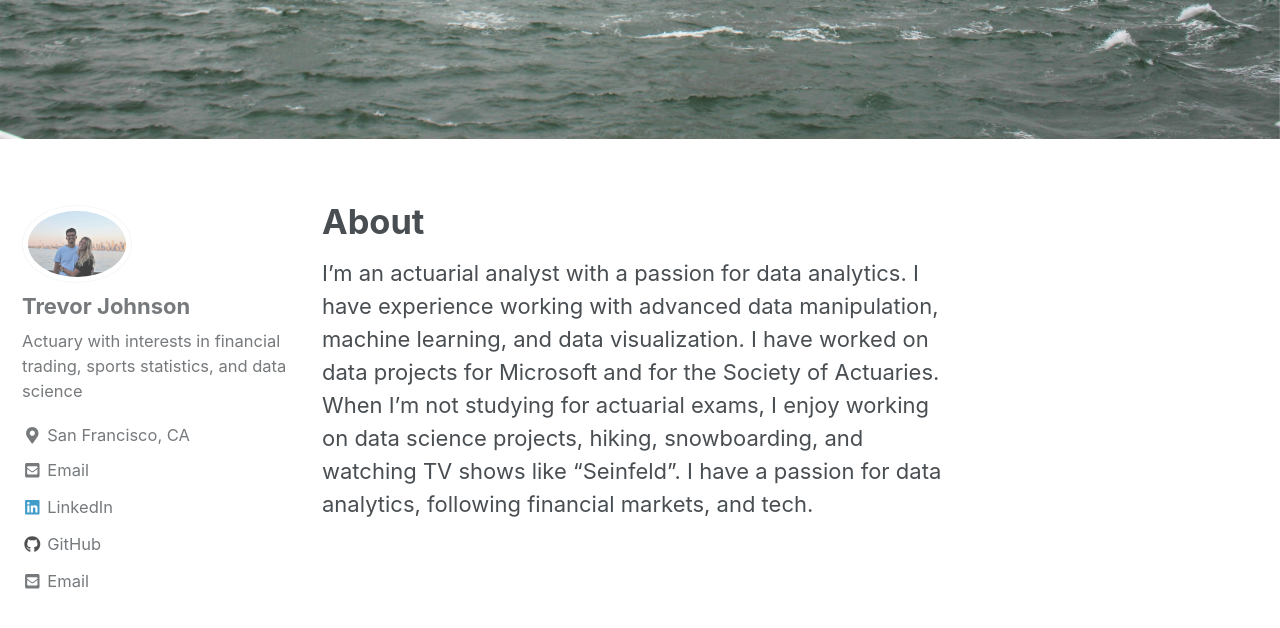
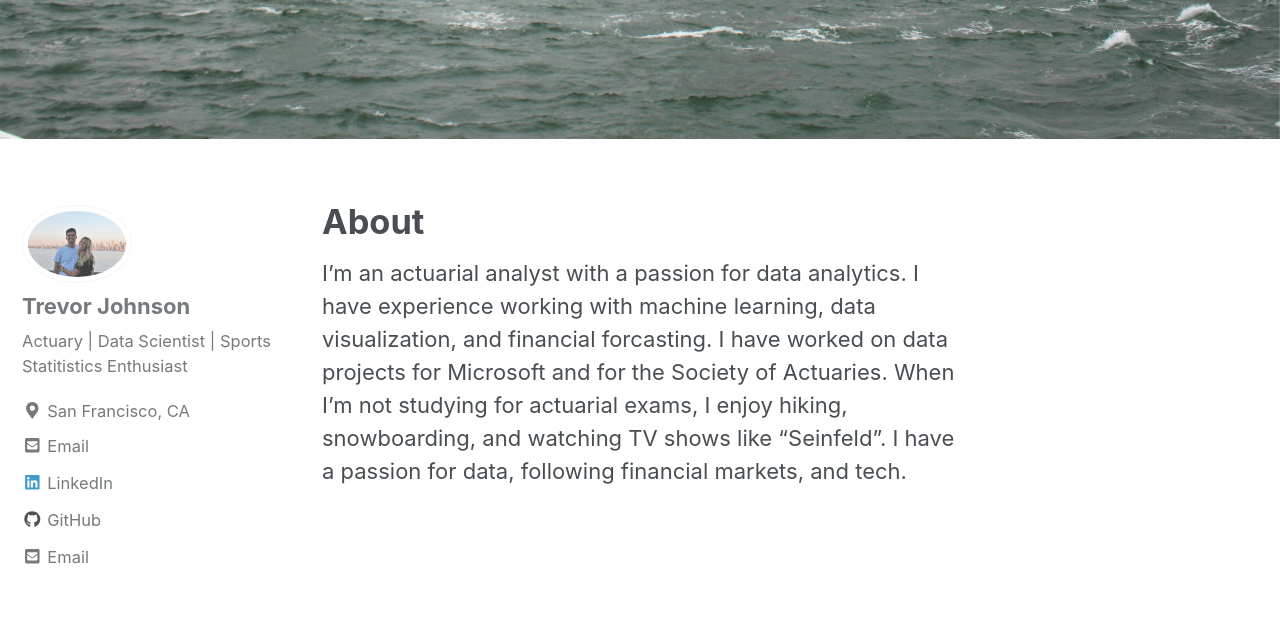
Before and after one commit to trevor-johnson/tpjohnson.github.io, a Jekyll site: the page built from _pages/about.md, in a window 1280 px wide and 900 px high, scrolled down 803 px. Shown: the top 628 px of the window. Built offline with Jekyll 4.4.1, drawn with Linux system fonts in a browser that asks for light colours; cached includes are drawn as plain includes; nearby versions of some CDN libraries.

Commit message:
another push 1

```diff
--- a/_config.yml
+++ b/_config.yml
@@ -108,7 +108,7 @@ analytics:
 author:
   name             : "Trevor Johnson"
   avatar           : "/images/seattle skyline w kar.jpg" # path of avatar image, e.g. "/assets/images/bio-photo.jpg"
-  bio              : "Actuary with interests in financial trading, sports statistics, and data science"
+  bio              : "Actuary | Data Scientist | Sports Statitistics Enthusiast"
   location         : "San Francisco, CA"
   email            : "trevorjohnson.tj@gmail.com"
   links:
--- a/_pages/about.md
+++ b/_pages/about.md
@@ -6,4 +6,4 @@ header:
 ---
 
 
-I'm an actuarial analyst with a passion for data analytics. I have experience working with advanced data manipulation, machine learning, and data visualization. I have worked on data projects for Microsoft and for the Society of Actuaries. When I'm not studying for actuarial exams, I enjoy working on data science projects, hiking, snowboarding, and watching TV shows like "Seinfeld". I have a passion for data analytics, following financial markets, and tech.
+I'm an actuarial analyst with a passion for data analytics. I have experience working with machine learning, data visualization, and financial forcasting. I have worked on data projects for Microsoft and for the Society of Actuaries. When I'm not studying for actuarial exams, I enjoy hiking, snowboarding, and watching TV shows like "Seinfeld". I have a passion for data, following financial markets, and tech.
```
